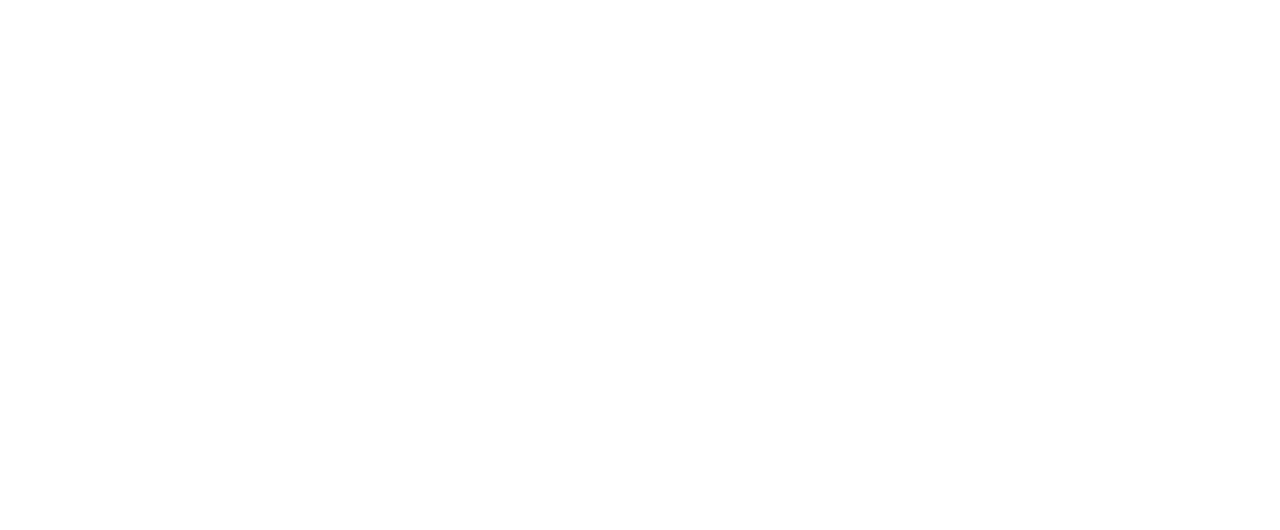
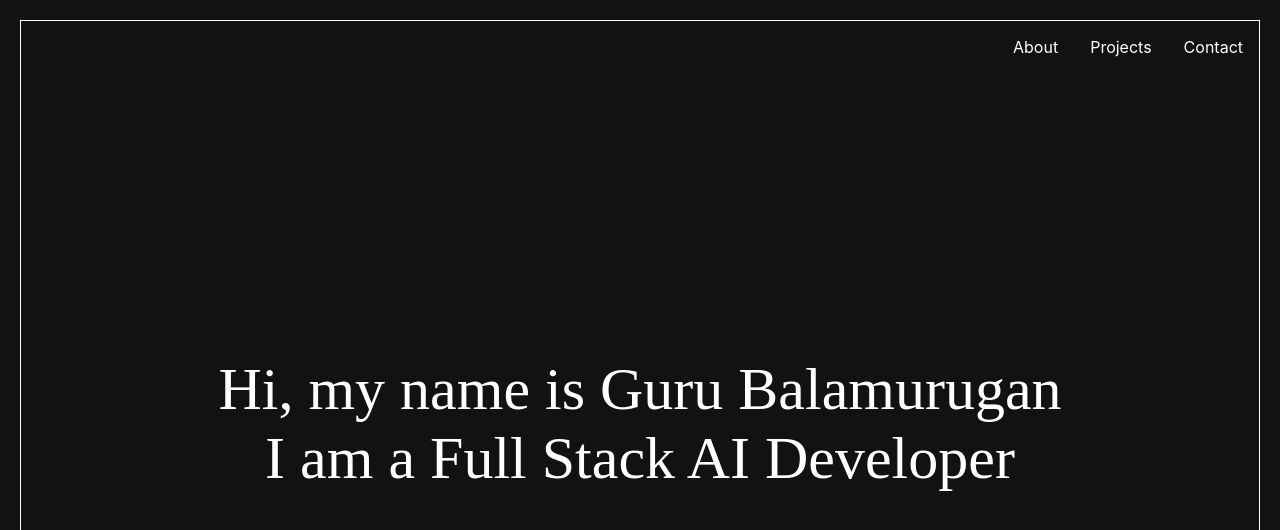
Before and after one commit to guru-apr21/React_again, a Next.js app: page / in a window 1280 px wide. Shown: the top 530 px of the page. Built offline with nearby package versions, Linux system fonts and the light colour scheme.

Commit message:
Make the page dark

```diff
--- a/styles/globals.css
+++ b/styles/globals.css
@@ -1,5 +1,8 @@
 html,
 body {
+  background-color: #121212;
+  color: #ffffff;
+
   padding: 0;
   margin: 0;
   font-family: -apple-system, BlinkMacSystemFont, Segoe UI, Roboto, Oxygen,
```
